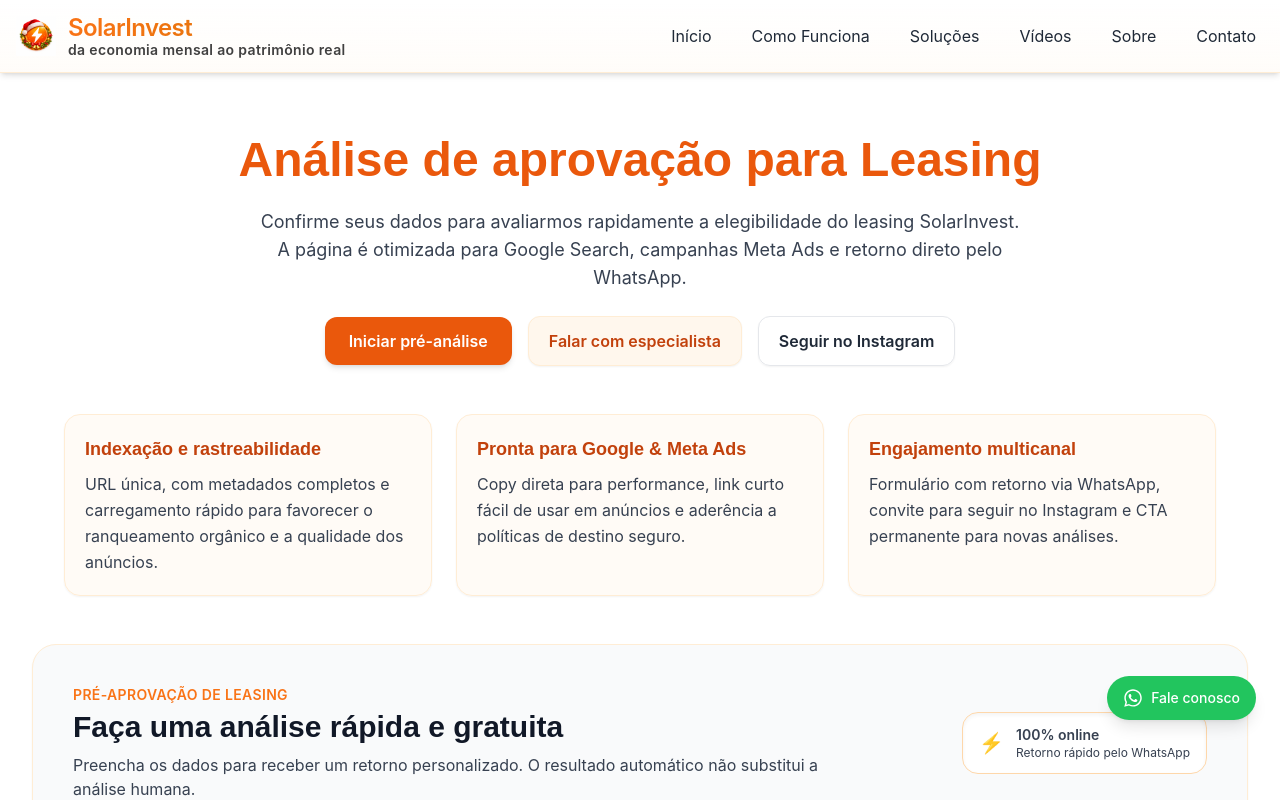
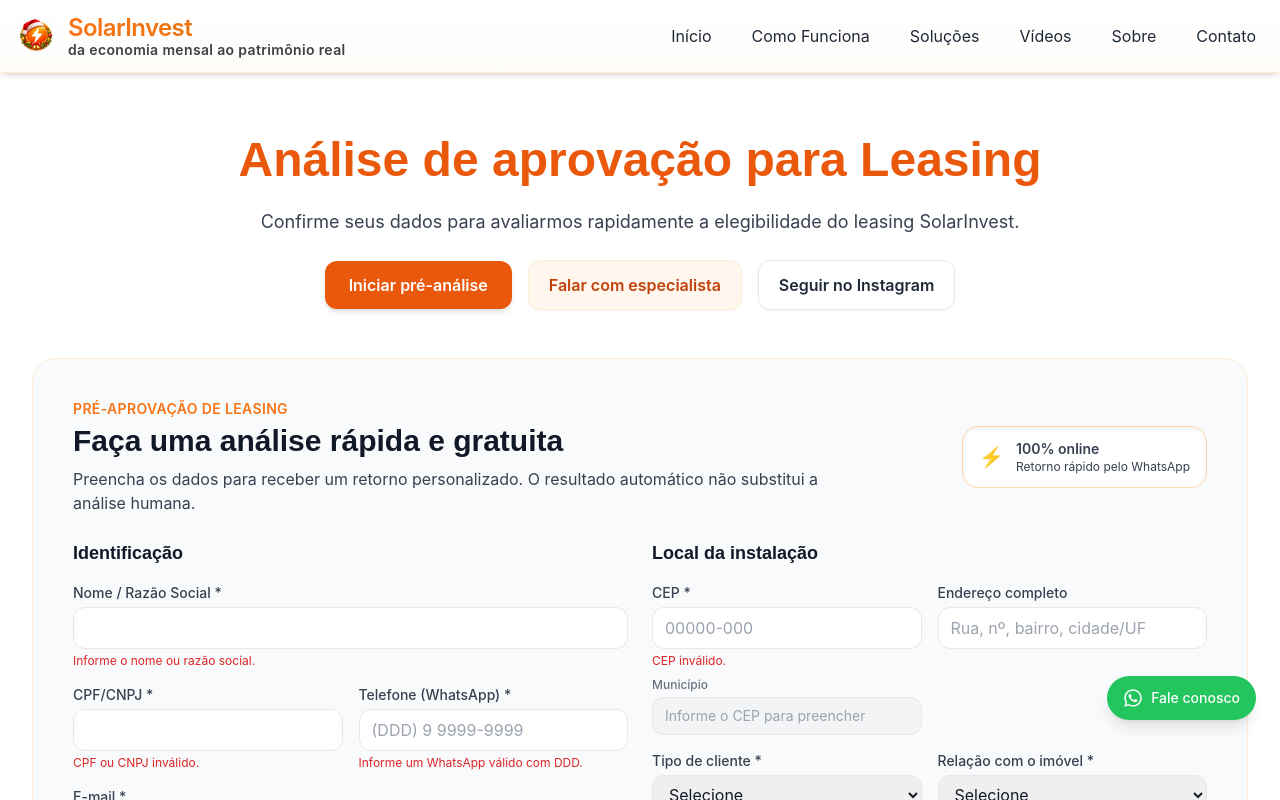
Before and after one commit to LeandroFrancaUS/solarinvest-Website, a Next.js app: page /analise in a window 1280 px wide. Shown: the top 800 px of the page. Built offline with nearby package versions, Linux system fonts and the light colour scheme.

Commit message:
Remove optimization messaging from analysis page

```diff
--- a/src/app/analise/AnalisePageClient.tsx
+++ b/src/app/analise/AnalisePageClient.tsx
@@ -11,19 +11,13 @@ const pageUrl = `${seoConstants.siteUrl}/analise`;
 
 const faqItems = [
   {
-    question: 'Essa página já está pronta para campanhas no Google e Meta Ads?',
-    answer:
-      'Sim. A landing page possui metadados, carregamento rápido e copy direta para campanhas de pesquisa e performance em Facebook/Instagram Ads.',
-  },
-  {
     question: 'Como receberei o retorno da pré-análise?',
     answer:
       'Após enviar o formulário, você recebe a resposta priorizada pelo WhatsApp informado, incluindo orientações sobre documentos complementares.',
   },
   {
     question: 'Posso encaminhar o link da análise em anúncios ou mensagens?',
-    answer:
-      'Sim. Use o link solarinvest.info/analise com parâmetros UTM para acompanhar suas campanhas e manter a página rastreável pelo Google Search.',
+    answer: 'Sim. Use o link solarinvest.info/analise com parâmetros UTM para acompanhar suas campanhas.',
   },
 ];
 
@@ -53,7 +47,7 @@ const webPageStructuredData = {
   url: pageUrl,
   inLanguage: 'pt-BR',
   description:
-    'Landing page otimizada para campanhas de Google Search e Meta Ads com formulário de pré-análise de leasing solar e retorno por WhatsApp.',
+    'Landing page com formulário de pré-análise de leasing solar e retorno por WhatsApp.',
   isPartOf: {
     '@type': 'WebSite',
     url: seoConstants.siteUrl,
@@ -78,24 +72,6 @@ const faqStructuredData = {
     },
   })),
 };
-
-const campaignHighlights = [
-  {
-    title: 'Indexação e rastreabilidade',
-    description:
-      'URL única, com metadados completos e carregamento rápido para favorecer o ranqueamento orgânico e a qualidade dos anúncios.',
-  },
-  {
-    title: 'Pronta para Google & Meta Ads',
-    description:
-      'Copy direta para performance, link curto fácil de usar em anúncios e aderência a políticas de destino seguro.',
-  },
-  {
-    title: 'Engajamento multicanal',
-    description:
-      'Formulário com retorno via WhatsApp, convite para seguir no Instagram e CTA permanente para novas análises.',
-  },
-];
 
 export default function AnalisePageClient() {
   const searchParams = useSearchParams();
@@ -163,8 +139,7 @@ export default function AnalisePageClient() {
           transition={{ duration: 0.6, delay: 0.2 }}
           className="text-lg text-gray-700 max-w-3xl mx-auto"
         >
-          Confirme seus dados para avaliarmos rapidamente a elegibilidade do leasing SolarInvest. A página é otimizada para
-          Google Search, campanhas Meta Ads e retorno direto pelo WhatsApp.
+          Confirme seus dados para avaliarmos rapidamente a elegibilidade do leasing SolarInvest.
         </motion.p>
 
         <div className="flex flex-col sm:flex-row justify-center gap-3 sm:gap-4 items-center">
@@ -196,15 +171,6 @@ export default function AnalisePageClient() {
             Seguir no Instagram
           </a>
         </div>
-      </section>
-
-      <section className="max-w-6xl mx-auto grid gap-6 md:grid-cols-3">
-        {campaignHighlights.map((item) => (
-          <div key={item.title} className="rounded-2xl border border-orange-100 bg-orange-50/50 p-5 shadow-sm">
-            <h2 className="text-lg font-semibold text-orange-700">{item.title}</h2>
-            <p className="mt-2 text-gray-700 leading-relaxed">{item.description}</p>
-          </div>
-        ))}
       </section>
 
       {mostrarFormulario && (
```
